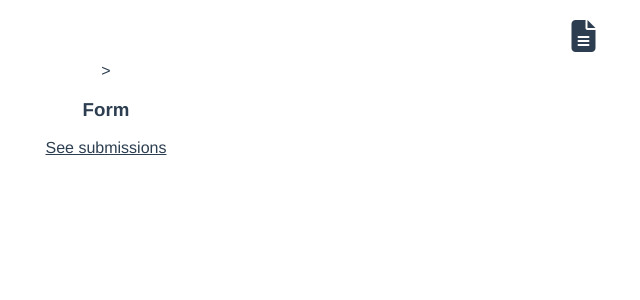
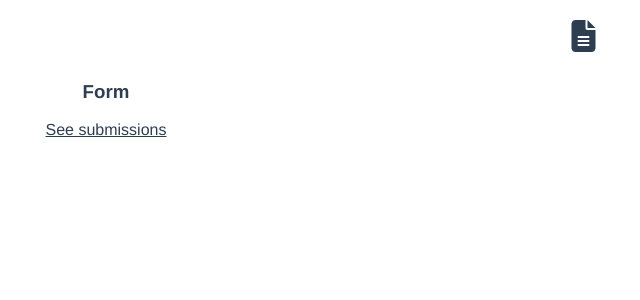
Before and after one commit to wurde/formlight, a Vue app in the folder client/: page / in a window 1280 px wide. Shown: the top 300 px of the page, without its empty margins (534-1174 px from the left). Built offline with nearby package versions, Linux system fonts and the light colour scheme.

Commit message:
Remove trailing arrow

```diff
--- a/client/src/components/Form.vue
+++ b/client/src/components/Form.vue
@@ -1,5 +1,5 @@
 <template>
-  <div>>
+  <div>
     <h3>Form</h3>
     <a v-on:click.prevent="$emit('toggleCurrentView')" class="a-see-submissions">See submissions</a>
   </div>
```
